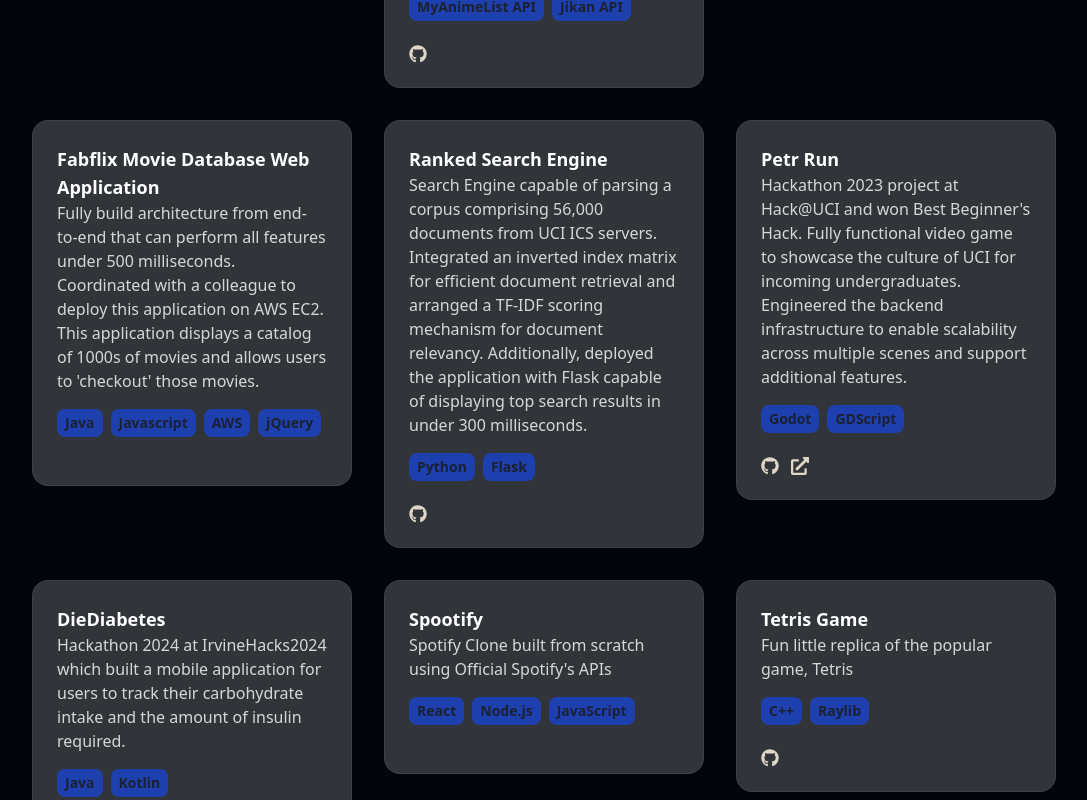
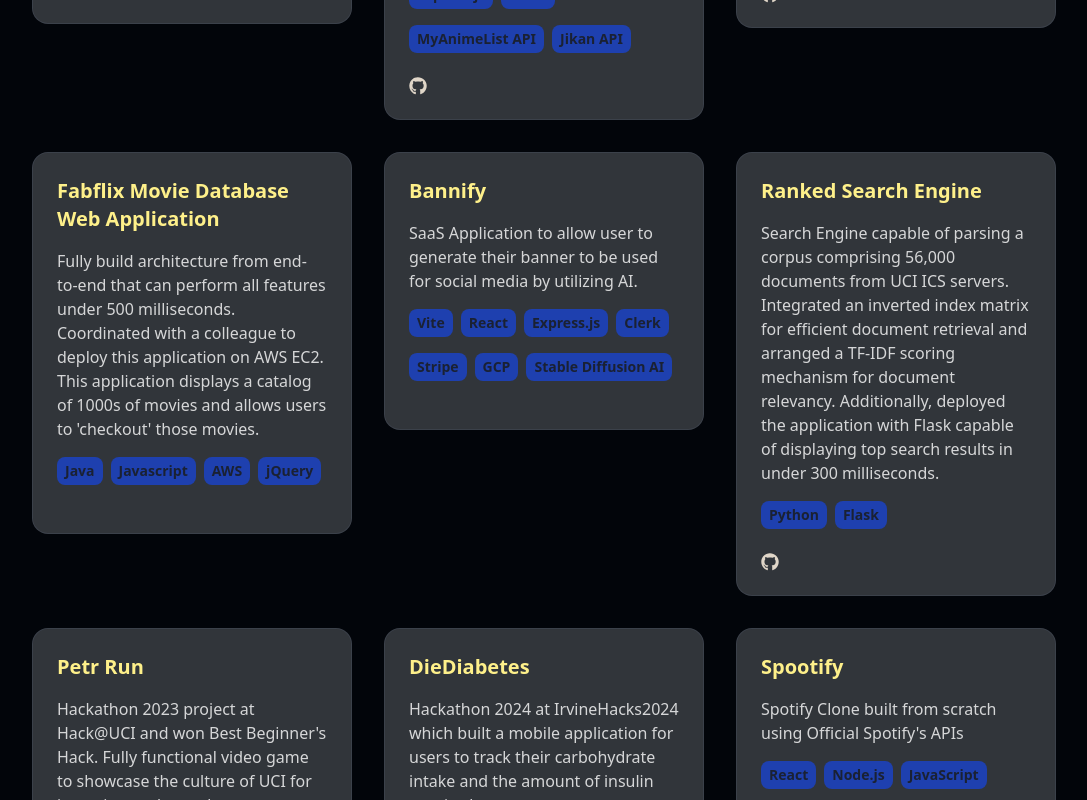
Before and after one commit to AwesomlyC/portfolio, a Next.js app: page /projects in a window 1280 px wide. Shown: the part 1060-1860 px from the top of the page, without its empty margins (96-1183 px from the left). Built offline with nearby package versions, Linux system fonts and the light colour scheme.

Commit message:
added new project and changed title's color for projects to yellow-200

```diff
--- a/components/ProjectItem.tsx
+++ b/components/ProjectItem.tsx
@@ -5,7 +5,7 @@
     title: string,
     description: string,
     skills: Array<string>,
-    githublink: string,
+    githublink?: string,
     websitelink?: string
 }
 
@@ -16,13 +16,13 @@
       <div
         className="group w-full transform duration-300 rounded-2xl border border-slate-500/20
       dark:border-slate-600/30 bg-slate-100/20 dark:bg-slate-600/20 hover:bg-slate-100/30
-      dark:hover:bg-slate-600/30 cursor-pointer p-4 sm:p-6 flex flex-col justify-between"
+      dark:hover:bg-slate-600/30 cursor-default p-4 sm:p-6 flex flex-col justify-between"
       >
         <header>
-          <text className="pb-4 font-semibold text-lg text-white">{title}</text>
-          <p className="text-white opacity-80">
-              {description}
-          </p>
+          <div className='pb-[1rem]'>
+            <text className="font-semibold text-xl text-yellow-200">{title}</text>
+          </div>
+          <p className="text-white opacity-80">{description}</p>
         </header>
         <footer>
           <div className="mb-6 flex flex-wrap">
@@ -31,12 +31,13 @@
             }
           </div>
           <ul className="flex space-x-3 text-[18px]">
-  {          githublink ? <li className="z-10">
+              {githublink ? <li className="z-10">
               <a href={githublink} title={githublink}>
                 <FaGithub className="project-icon" />
               </a>
             </li> : null}
-  {          websitelink ? <li className="z-10">
+
+              {websitelink ? <li className="z-10">
               <a href={websitelink} title={websitelink}>
                 <FaExternalLinkAlt className="project-icon" />
               </a>
--- a/components/Projects.tsx
+++ b/components/Projects.tsx
@@ -74,7 +74,6 @@
             "Jikan API",
           ]}
           githublink="https://github.com/AwesomlyC/WhatsLN"
-          websitelink=""
         />
           <ProjectItem
             title="WhatsOnTheList"
@@ -89,7 +88,6 @@
               "Spring Boot",
             ]}
             githublink="https://github.com/AwesomlyC/To_Do_Application"
-            websitelink=""
           />
           <ProjectItem
             title="Fabflix Movie Database Web Application"
@@ -97,8 +95,6 @@
             under 500 milliseconds. Coordinated with a colleague to deploy this application on AWS EC2. Application that displays
             a catalog of 1000s of movies and allow users to 'checkout' those movies."
             skills={["Java", "Javascript", "AWS", "jQuery"]}
-            githublink=""
-            websitelink=""
           />
           <ProjectItem
             title="Ranked Search Engine"
@@ -108,7 +104,6 @@
             under 300 milliseconds."
             skills={["Python", "Flask"]}
             githublink="https://github.com/AwesomlyC/Ranked-Search-Engine"
-            websitelink=""
           />
           <ProjectItem
             title="Petr Run"
@@ -119,13 +114,10 @@
             githublink="https://github.com/munizaa/HACK-AT-UCI-2023"
             websitelink="https://devpost.com/software/petr-run"
           />
-
-          <ProjectItem
-            title="DieDiabetes"
-            description={`Hackathon 2024 at IrvineHacks2024 in which built a mobile application for users to track their
-              carbohydrate intake and the amount of insulin required.`}
-            skills={["Java", "Kotlin"]}
-            githublink="https://github.com/AwesomlyC/IrvineHacks2024"
+            <ProjectItem
+              title="Spootify"
+              description={`Spotify Clone built from scratch using Official Spotify's APIs`}
+              skills={["React", "Node.js", "JavaScript"]}
           />
       </div>
       <div className='w-[80%] pt-[1.25rem] mx-auto'>
--- a/pages/projects.tsx
+++ b/pages/projects.tsx
@@ -19,20 +19,17 @@
         <h1 className="heading">
           Pro<span className="text-yellow-400">jects</span>
         </h1>
-        <div className="w-[80%] pt-[2rem] pb-[3rem] mx-auto grid grid-cols-1 md:grid-cols-2 lg:grid-cols-3 gap-[2rem] ">
+        <div className="w-[80%] pt-[2rem] pb-[3rem] mx-auto grid grid-cols-1 md:grid-cols-2 lg:grid-cols-3 gap-[2rem]">
           <ProjectItem
             title="Friends Application"
             description={`Simple CRUD application to display your friends' information
               such as their name, email, phone number, and Twitter/X handle. Additionally, utilize devise gem for simple user authentication for
               a more user-focused application. This application is meant for learning the Ruby on Rails framework
               and related technology.`}
-            skills={[
-              "Ruby on Rails",
-              "Ruby",
-              "BootStrap",
-            ]}
+            skills={["Ruby on Rails", "Ruby", "BootStrap"]}
             githublink="https://github.com/AwesomlyC/railsfriends"
           />
+
           <ProjectItem
             title="Portfolio"
             description={`My own Personal Portfolio! Thank you for looking at my Portfolio!`}
@@ -46,6 +43,7 @@
             githublink="https://github.com/AwesomlyC/portfolio"
             websitelink="https://victorchhun.netlify.app"
           />
+
           <ProjectItem
             title="Job Tech Stack"
             description={`Full-stack application that enables users to input job details,
@@ -66,6 +64,7 @@
             githublink="https://github.com/AwesomlyC/JobTechStack"
             websitelink="https://jobtechstack.vercel.app"
           />
+
           <ProjectItem
             title="Django Blog Page"
             description={`Mini project to explore Django Framework to build a blog application.`}
@@ -119,8 +118,21 @@
               under 500 milliseconds. Coordinated with a colleague to deploy this application on AWS EC2. This application displays
               a catalog of 1000s of movies and allows users to 'checkout' those movies."
             skills={["Java", "Javascript", "AWS", "jQuery"]}
-            githublink=""
-            websitelink=""
+          />
+
+          <ProjectItem
+            title="Bannify"
+            description={`SaaS Application to allow user to generate their banner to be used for social media by utilizing
+                        AI.`}
+            skills={[
+              "Vite",
+              "React",
+              "Express.js",
+              "Clerk",
+              "Stripe",
+              "GCP",
+              "Stable Diffusion AI",
+            ]}
           />
           <ProjectItem
             title="Ranked Search Engine"
@@ -141,7 +153,6 @@
             githublink="https://github.com/munizaa/HACK-AT-UCI-2023"
             websitelink="https://devpost.com/software/petr-run"
           />
-
 
           <ProjectItem
             title="DieDiabetes"
```
Lines whose indentation alone changed are shown as unchanged.
